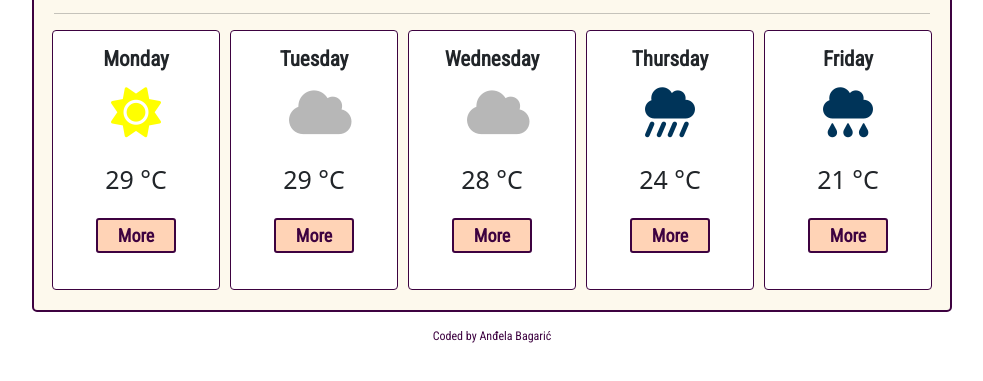
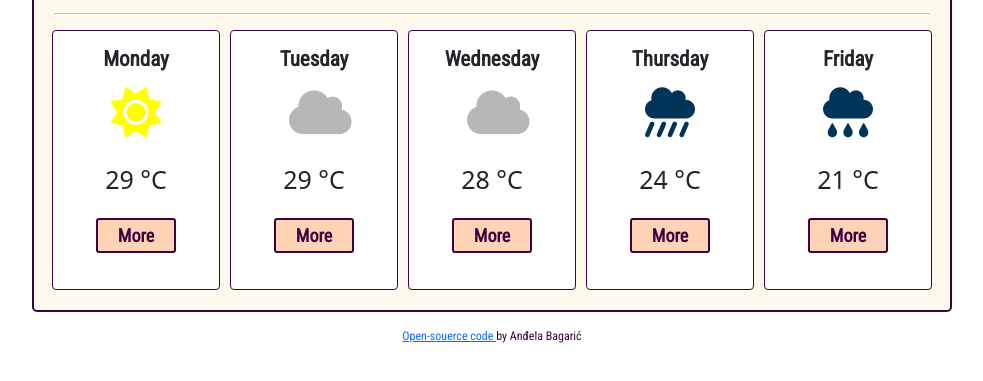
Before and after one commit to andelab/weather-project, a plain HTML site: page index.html in a window 1280 px wide. Shown: the part 299-680 px from the top of the page, without its empty margins (148-1131 px from the left). Drawn offline with nearby package versions, Linux system fonts and the light colour scheme.

Commit message:
Added link to GitHub

```diff
--- a/index.html
+++ b/index.html
@@ -132,7 +132,11 @@
         </div>
       </div>
     </div>
-    <div class="coder">Coded by Anđela Bagarić</div>
+    <div class="coder">
+      <a href="https://github.com/andelab/weather-project" target="blank">
+      Open-souerce code
+    </a>
+       by Anđela Bagarić</div>
 
     <script src="src/index.js"></script>
   </body>
```
